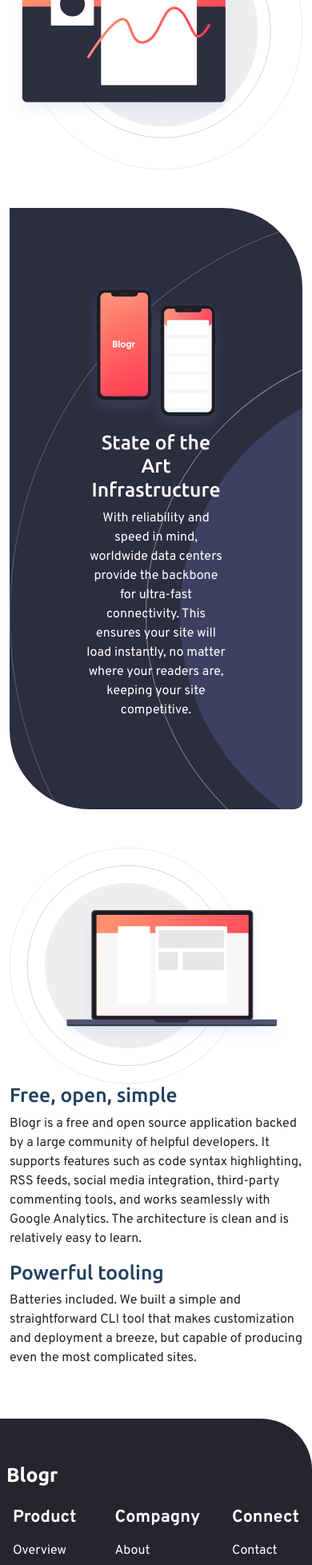
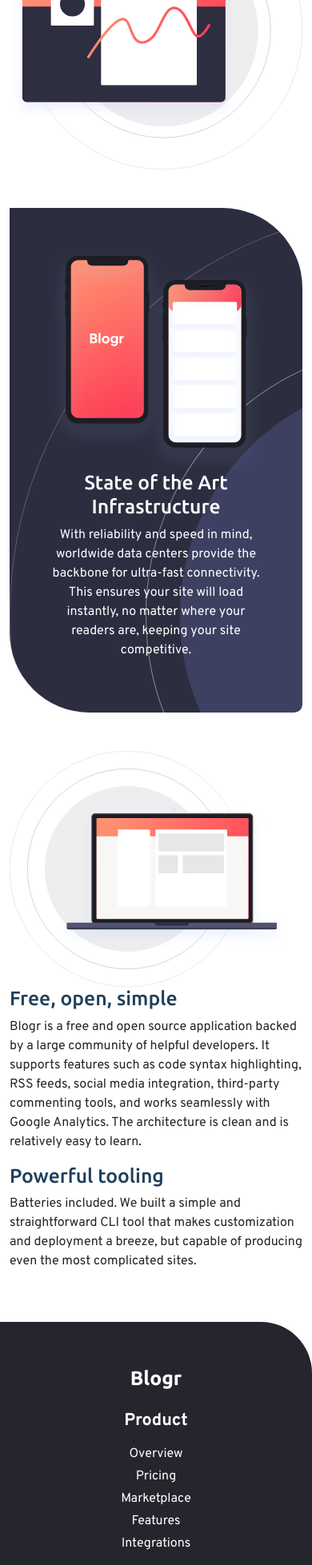
Before and after one commit to ThierryTouinPro/nextjs-starter-kit, a Next.js app in the folder with-docker-compose-app/next-app/: page / in a window 390 px wide. Shown: the part 1193-3150 px from the top of the page at 80% size. Built offline with nearby package versions, Linux system fonts and the light colour scheme.

Commit message:
ZHA: Correction TU Footer Mobile Size DPPCP-96

```diff
--- a/with-docker-compose-app/next-app/src/components/Footer/Footer.js
+++ b/with-docker-compose-app/next-app/src/components/Footer/Footer.js
@@ -6,11 +6,11 @@ function Footer() {
         <footer className={classes.footer}>
                 <div className='container p-2'>
                     <div className='row mt-5 mb-5'>
-                        <div className='col-md-3 col-lg-2 col-xl-2 mx-auto'>
+                        <div className='col-12 col-md-auto xs-auto text-center text-md-left'>
                             <h2 class="fw-bold mb-4 text-white">Blogr</h2>
                         </div>
                         {mainMenus.map((footerMenu) => (
-                            <div className="col-auto mx-auto" key={footerMenu.groupTitle}>
+                            <div className="col-12 col-md-auto mx-auto text-center text-md-left" key={footerMenu.groupTitle}>
                                 <h4 className='fw-bold mb-3 text-white'>
                                     {footerMenu.groupTitle}
                                 </h4>
--- a/with-docker-compose-app/next-app/src/components/Home/Home.module.css
+++ b/with-docker-compose-app/next-app/src/components/Home/Home.module.css
@@ -14,6 +14,10 @@
 @media (max-width: 1024px) {
   .home .phones img {
     position: static;
+  }
+
+  .home .state-art-section {
+    padding: 35px;
   }
 }
 .home .text-section h2 {
@@ -37,6 +41,7 @@
 @media (max-width: 768px) {
   .home .state-art-section {
     text-align: center; /* Centrer le texte sur les petits écrans */
+    padding: 50px;
   }
   .home .text-section {
     margin-top: 2rem;
```
